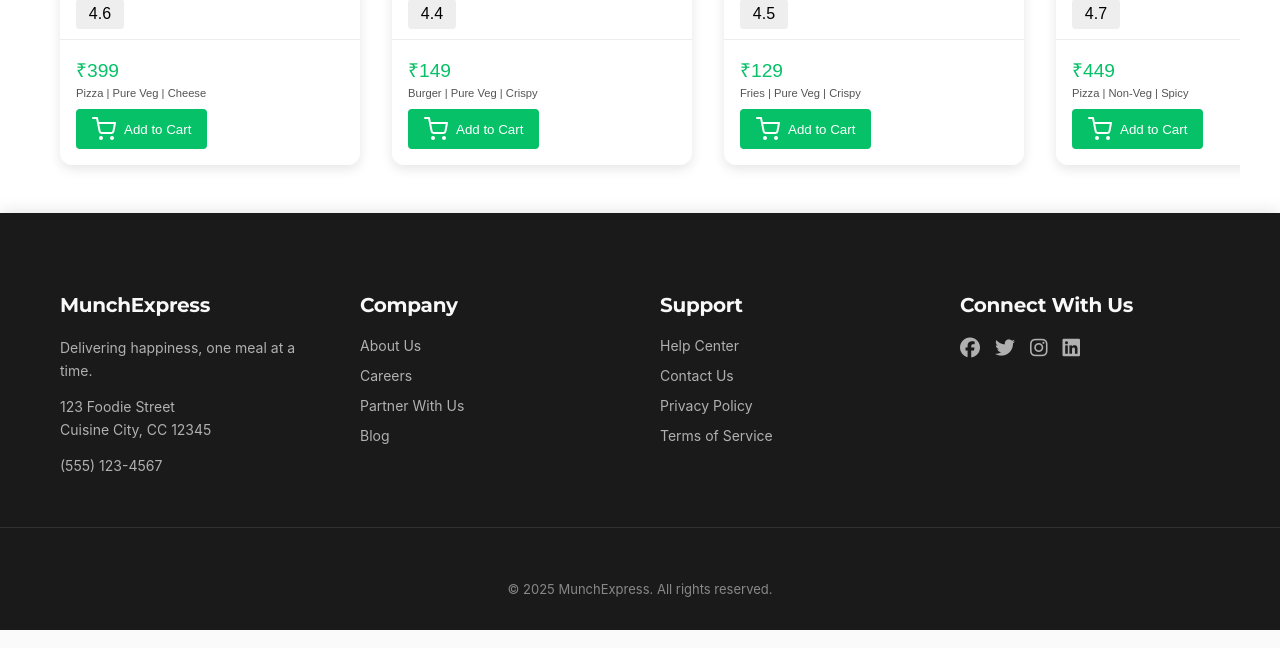
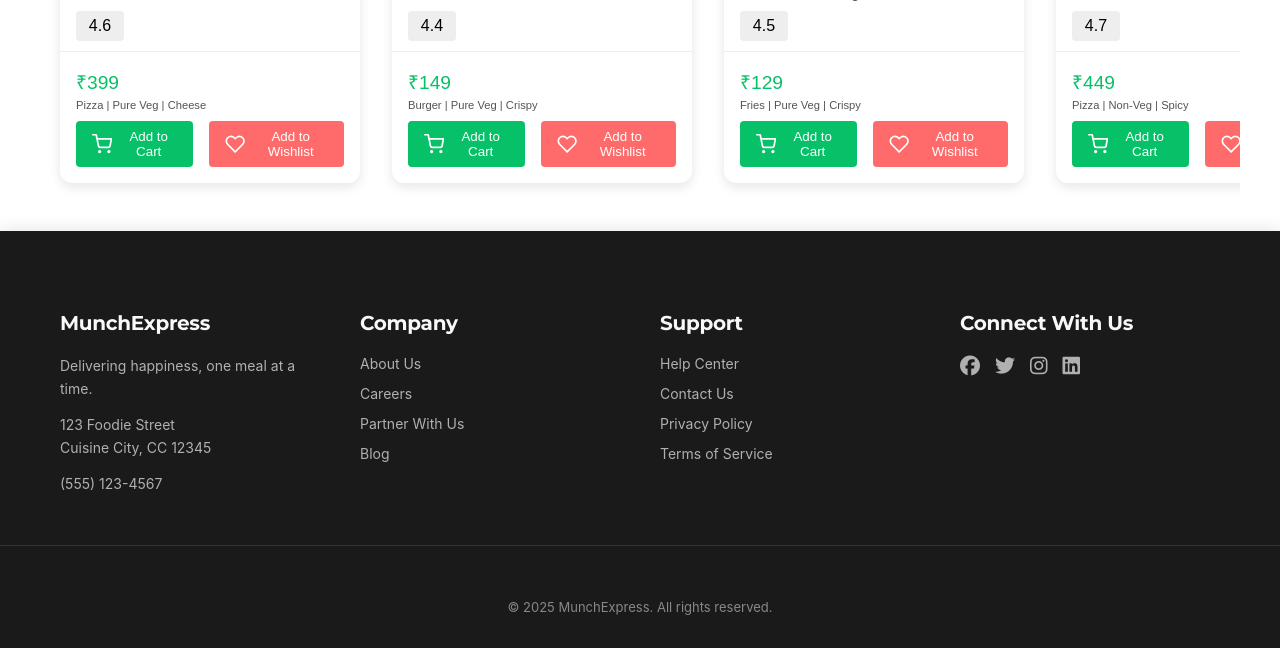
Before and after one commit to Lakshay-coder001/MunchExpress, a Django app: page / in a window 1280 px wide. Shown: the part 2864-3512 px from the top of the page. Run offline with Django 5.2, Linux system fonts and the light colour scheme.

Commit message:
wishlist button on index

```diff
--- a/templates/base/index.html
+++ b/templates/base/index.html
@@ -744,7 +744,25 @@ a:hover {
   margin-top: 0.5rem;
 }
 
+.add-to-wishlist-btn {
+  background: #ff6b6b;
+  color: white;
+  border: none;
+  padding: 0.5rem 1rem;
+  border-radius: 4px;
+  cursor: pointer;
+  display: flex;
+  align-items: center;
+  gap: 0.5rem;
+  margin-top: 0.5rem;
+  margin-left: 0.5rem;
+}
+
 .add-to-cart-btn:hover {
+  opacity: 0.9;
+}
+
+.add-to-wishlist-btn:hover {
   opacity: 0.9;
 }
 
@@ -1548,9 +1566,14 @@ a:hover {
             <div class="text-lower">
               <div class="price">₹299</div>
               <span class="smallText">North Indian | Curry | Paneer</span>
+              <div style="display: flex; gap: 0.5rem;">
                 <button class="add-to-cart-btn" onclick="addToCart('Paneer Butter Masala', 299)">
                   <i data-feather="shopping-cart"></i> Add to Cart
                 </button>
+                <button class="add-to-wishlist-btn">
+                  <i data-feather="heart"></i> Add to Wishlist
+                </button>
+              </div>
             </div>
           </div>
 
@@ -1574,9 +1597,14 @@ a:hover {
             <div class="text-lower">
               <div class="price">₹249</div>
               <span class="smallText">North Indian | Dal | Creamy</span>
+              <div style="display: flex; gap: 0.5rem;">
                 <button class="add-to-cart-btn" onclick="addToCart('Dal Makhani', 249)">
                   <i data-feather="shopping-cart"></i> Add to Cart
                 </button>
+                <button class="add-to-wishlist-btn">
+                  <i data-feather="heart"></i> Add to Wishlist
+                </button>
+              </div>
             </div>
           </div>
 
@@ -1600,9 +1628,14 @@ a:hover {
             <div class="text-lower">
               <div class="price">₹199</div>
               <span class="smallText">South Indian | Breakfast | Crispy</span>
+              <div style="display: flex; gap: 0.5rem;">
                 <button class="add-to-cart-btn" onclick="addToCart('Masala Dosa', 199)">
                   <i data-feather="shopping-cart"></i> Add to Cart
                 </button>
+                <button class="add-to-wishlist-btn">
+                  <i data-feather="heart"></i> Add to Wishlist
+                </button>
+              </div>
             </div>
           </div>
 
@@ -1626,9 +1659,14 @@ a:hover {
             <div class="text-lower">
               <div class="price">₹179</div>
               <span class="smallText">Street Food | Mumbai Special</span>
+              <div style="display: flex; gap: 0.5rem;">
                 <button class="add-to-cart-btn" onclick="addToCart('Pav Bhaji', 179)">
                   <i data-feather="shopping-cart"></i> Add to Cart
                 </button>
+                <button class="add-to-wishlist-btn">
+                  <i data-feather="heart"></i> Add to Wishlist
+                </button>
+              </div>
             </div>
           </div>
 
@@ -1652,9 +1690,14 @@ a:hover {
             <div class="text-lower">
               <div class="price">₹329</div>
               <span class="smallText">Tandoor | Appetizer | Spicy</span>
+              <div style="display: flex; gap: 0.5rem;">
                 <button class="add-to-cart-btn" onclick="addToCart('Chicken Tikka', 329)">
                   <i data-feather="shopping-cart"></i> Add to Cart
                 </button>
+                <button class="add-to-wishlist-btn">
+                  <i data-feather="heart"></i> Add to Wishlist
+                </button>
+              </div>
             </div>
           </div>
 
@@ -1678,8 +1721,14 @@ a:hover {
             <div class="text-lower">
               <div class="price">₹329</div>
               <span class="smallText">Tandoor | Appetizer | Spicy</span>
+              <div style="display: flex; gap: 0.5rem;">
                 <button class="add-to-cart-btn" onclick="addToCart('Chicken Kebab', 329)">
-                <i data-feather="shopping-cart"></i> Add to Cart          </button>
+                  <i data-feather="shopping-cart"></i> Add to Cart
+                </button>
+                <button class="add-to-wishlist-btn">
+                  <i data-feather="heart"></i> Add to Wishlist
+                </button>
+              </div>
             </div>
           </div>
 
@@ -1703,8 +1752,14 @@ a:hover {
             <div class="text-lower">
               <div class="price">₹399</div>
               <span class="smallText">Bengali | Curry | Seafood</span>
+              <div style="display: flex; gap: 0.5rem;">
                 <button class="add-to-cart-btn" onclick="addToCart('Fish Curry', 399)">
-                <i data-feather="shopping-cart"></i> Add to Cart         </button>
+                  <i data-feather="shopping-cart"></i> Add to Cart
+                </button>
+                <button class="add-to-wishlist-btn">
+                  <i data-feather="heart"></i> Add to Wishlist
+                </button>
+              </div>
             </div>
           </div>
         </div>
@@ -1901,9 +1956,14 @@ a:hover {
             <div class="text-lower">
               <div class="price">₹149</div>
               <span class="smallText">Dessert | Pure Veg | Sweet</span>
+              <div style="display: flex; gap: 0.5rem;">
                 <button class="add-to-cart-btn" onclick="addToCart('Chocolate Pastry', 149)">
                   <i data-feather="shopping-cart"></i> Add to Cart
                 </button>
+                <button class="add-to-wishlist-btn">
+                  <i data-feather="heart"></i> Add to Wishlist
+                </button>
+              </div>
             </div>
           </div>
 
@@ -1927,8 +1987,14 @@ a:hover {
             <div class="text-lower">
               <div class="price">₹299</div>
               <span class="smallText">Cake | Pure Veg | Fruity</span>
+              <div style="display: flex; gap: 0.5rem;">
                 <button class="add-to-cart-btn" onclick="addToCart('Fruit Cake', 299)">
-                <i data-feather="shopping-cart"></i> Add to Cart         </button>
+                  <i data-feather="shopping-cart"></i> Add to Cart
+                </button>
+                <button class="add-to-wishlist-btn">
+                  <i data-feather="heart"></i> Add to Wishlist
+                </button>
+              </div>
             </div>
           </div>
 
@@ -1952,8 +2018,14 @@ a:hover {
             <div class="text-lower">
               <div class="price">₹199</div>
               <span class="smallText">Cookies | Pure Veg | Crunchy</span>
+              <div style="display: flex; gap: 0.5rem;">
                 <button class="add-to-cart-btn" onclick="addToCart('Butter Cookies', 199)">
-                <i data-feather="shopping-cart"></i> Add to Cart        </button>
+                  <i data-feather="shopping-cart"></i> Add to Cart
+                </button>
+                <button class="add-to-wishlist-btn">
+                  <i data-feather="heart"></i> Add to Wishlist
+                </button>
+              </div>
             </div>
           </div>
 
@@ -1977,8 +2049,14 @@ a:hover {
             <div class="text-lower">
               <div class="price">₹129</div>
               <span class="smallText">Snacks | Non-Veg | Hot</span>
+              <div style="display: flex; gap: 0.5rem;">
                 <button class="add-to-cart-btn" onclick="addToCart('Chicken Puff', 129)">
-                <i data-feather="shopping-cart"></i> Add to Cart       </button>
+                  <i data-feather="shopping-cart"></i> Add to Cart
+                </button>
+                <button class="add-to-wishlist-btn">
+                  <i data-feather="heart"></i> Add to Wishlist
+                </button>
+              </div>
             </div>
           </div>
 
@@ -2002,9 +2080,14 @@ a:hover {
             <div class="text-lower">
               <div class="price">₹99</div>
               <span class="smallText">Snacks | Non-Veg | Hot</span>
-              <button class="add-to-cart-btn" onclick="addToCart('Egg Puff',
-                99)">
-                <i data-feather="shopping-cart"></i> Add to Cart       </button>
+              <div style="display: flex; gap: 0.5rem;">
+                <button class="add-to-cart-btn" onclick="addToCart('Egg Puff', 99)">
+                  <i data-feather="shopping-cart"></i> Add to Cart
+                </button>
+                <button class="add-to-wishlist-btn">
+                  <i data-feather="heart"></i> Add to Wishlist
+                </button>
+              </div>
             </div>
           </div>
 
@@ -2028,8 +2111,14 @@ a:hover {
             <div class="text-lower">
               <div class="price">₹149</div>
               <span class="smallText">Snacks | Non-Veg | Spicy</span>
+              <div style="display: flex; gap: 0.5rem;">
                 <button class="add-to-cart-btn" onclick="addToCart('Chicken Roll', 149)">
-                <i data-feather="shopping-cart"></i> Add to Cart       </button>
+                  <i data-feather="shopping-cart"></i> Add to Cart
+                </button>
+                <button class="add-to-wishlist-btn">
+                  <i data-feather="heart"></i> Add to Wishlist
+                </button>
+              </div>
             </div>
           </div>
         </div>
@@ -2073,9 +2162,14 @@ a:hover {
             <div class="text-lower">
               <div class="price">₹399</div>
               <span class="smallText">Pizza | Pure Veg | Cheese</span>
+              <div style="display: flex; gap: 0.5rem;">
                 <button class="add-to-cart-btn" onclick="addToCart('Veggie Supreme Pizza', 399)">
                   <i data-feather="shopping-cart"></i> Add to Cart
                 </button>
+                <button class="add-to-wishlist-btn">
+                  <i data-feather="heart"></i> Add to Wishlist
+                </button>
+              </div>
             </div>
           </div>
 
@@ -2099,9 +2193,14 @@ a:hover {
             <div class="text-lower">
               <div class="price">₹149</div>
               <span class="smallText">Burger | Pure Veg | Crispy</span>
+              <div style="display: flex; gap: 0.5rem;">
                 <button class="add-to-cart-btn" onclick="addToCart('Crispy Veg Burger', 149)">
                   <i data-feather="shopping-cart"></i> Add to Cart
                 </button>
+                <button class="add-to-wishlist-btn">
+                  <i data-feather="heart"></i> Add to Wishlist
+                </button>
+              </div>
             </div>
           </div>
 
@@ -2125,9 +2224,14 @@ a:hover {
             <div class="text-lower">
               <div class="price">₹129</div>
               <span class="smallText">Fries | Pure Veg | Crispy</span>
+              <div style="display: flex; gap: 0.5rem;">
                 <button class="add-to-cart-btn" onclick="addToCart('Loaded French Fries', 129)">
                   <i data-feather="shopping-cart"></i> Add to Cart
                 </button>
+                <button class="add-to-wishlist-btn">
+                  <i data-feather="heart"></i> Add to Wishlist
+                </button>
+              </div>
             </div>
           </div>
 
@@ -2151,9 +2255,14 @@ a:hover {
             <div class="text-lower">
               <div class="price">₹449</div>
               <span class="smallText">Pizza | Non-Veg | Spicy</span>
+              <div style="display: flex; gap: 0.5rem;">
                 <button class="add-to-cart-btn" onclick="addToCart('BBQ Chicken Pizza', 449)">
                   <i data-feather="shopping-cart"></i> Add to Cart
                 </button>
+                <button class="add-to-wishlist-btn">
+                  <i data-feather="heart"></i> Add to Wishlist
+                </button>
+              </div>
             </div>
           </div>
 
@@ -2177,9 +2286,14 @@ a:hover {
             <div class="text-lower">
               <div class="price">₹199</div>
               <span class="smallText">Burger | Non-Veg | Grilled</span>
+              <div style="display: flex; gap: 0.5rem;">
                 <button class="add-to-cart-btn" onclick="addToCart('Chicken Burger', 199)">
                   <i data-feather="shopping-cart"></i> Add to Cart
                 </button>
+                <button class="add-to-wishlist-btn">
+                  <i data-feather="heart"></i> Add to Wishlist
+                </button>
+              </div>
             </div>
           </div>
 
@@ -2203,9 +2317,14 @@ a:hover {
             <div class="text-lower">
               <div class="price">₹349</div>
               <span class="smallText">Wings | Non-Veg | Hot</span>
+              <div style="display: flex; gap: 0.5rem;">
                 <button class="add-to-cart-btn" onclick="addToCart('Spicy Chicken Wings', 349)">
                   <i data-feather="shopping-cart"></i> Add to Cart
                 </button>
+                <button class="add-to-wishlist-btn">
+                  <i data-feather="heart"></i> Add to Wishlist
+                </button>
+              </div>
             </div>
           </div>
         </div>
```
Also changed, not shown: db.sqlite3. Lines whose indentation alone changed are shown as unchanged.
